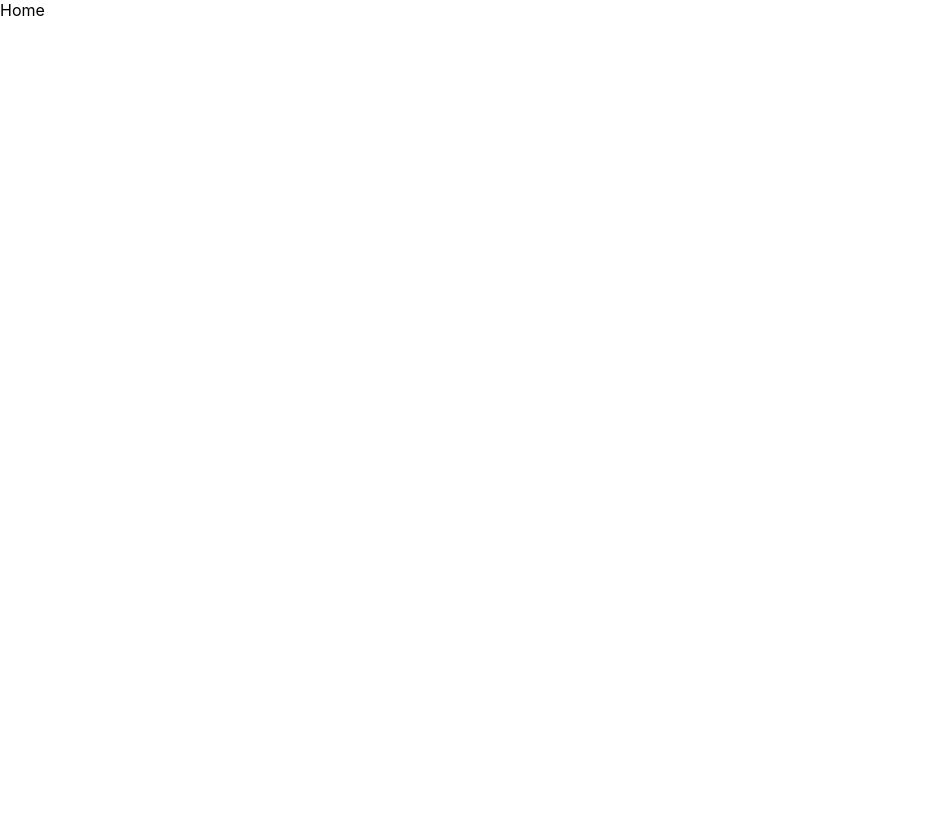
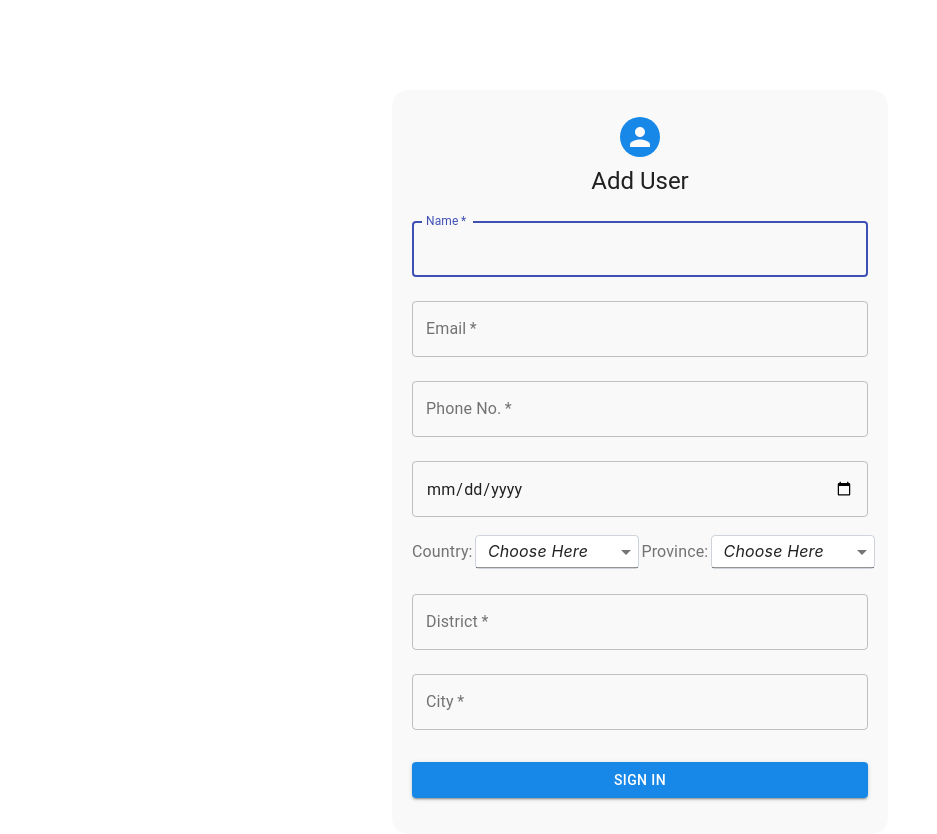
Before and after one commit to BaxanAcharya/user-input, a React (Create React App) app: page / in a window 1280 px wide. Shown: the whole page, without its empty margins (0-937 px from the left). Before the commit the page ends 800 px from the top, so only its background shows below. Built offline with nearby package versions, Linux system fonts and the light colour scheme.

Commit message:
Add user from

```diff
--- a/package.json
+++ b/package.json
@@ -3,6 +3,7 @@
   "version": "0.1.0",
   "private": true,
   "dependencies": {
+    "@material-ui/core": "^4.11.3",
     "@testing-library/jest-dom": "^5.11.4",
     "@testing-library/react": "^11.1.0",
     "@testing-library/user-event": "^12.1.10",
--- a/src/App/index.tsx
+++ b/src/App/index.tsx
@@ -1,10 +1,17 @@
 import React from "react";
 import Routes from "./Routes";
-import '../assests/sass/main.scss'
+import { StylesProvider } from "@material-ui/core";
+
+import "../assests/sass/main.scss";
+
 interface IProps {}
 
 const app = (props: IProps) => {
-  return <Routes />;
+  return (
+    <StylesProvider injectFirst>
+      <Routes />
+    </StylesProvider>
+  );
 };
 
 export default app;
--- a/src/assests/sass/abstracts/variables.scss
+++ b/src/assests/sass/abstracts/variables.scss
@@ -0,0 +1,3 @@
+$form_background: #f9f9f9;
+$color_primary: #1788e8;
+$color_white: #ffffff;
--- a/src/assests/sass/main.scss
+++ b/src/assests/sass/main.scss
@@ -1,3 +1,14 @@
 @import "./abstracts/variables.scss";
 
 @import "./profile/profile.scss";
+
+@import "./pages/home.scss";
+
+#root {
+  height: 100%;
+  width: 100%;
+}
+
+body {
+  background-color: $color_white;
+}
--- /dev/null
+++ b/src/assests/sass/pages/home.scss
@@ -0,0 +1,51 @@
+.home__container {
+  display: flex;
+  justify-content: center;
+  flex-direction: column;
+  align-items: center;
+  margin-top: 2%;
+}
+
+.home__address {
+  display: flex;
+  align-items: center;
+  margin-top: 2%;
+  margin-bottom: 2%;
+}
+.MuiInputBase-root.MuiInput-root.MuiInput-underline.makeStyles-input-5 {
+  height: 34px;
+  width: -webkit-fill-available;
+}
+
+.MuiInputBase-root.MuiInput-root.MuiInput-underline.makeStyles-input-5 {
+  margin-left: 0.5%;
+  margin-right: 0.5%;
+}
+
+.home__form {
+  background-color: $form_background;
+  padding: 5%;
+  border-radius: 16px;
+}
+
+@media only screen and (max-width: 800px) {
+  .home__form {
+    display: flex;
+  }
+  .home__address {
+    display: flex;
+    flex-direction: column;
+    align-items: flex-start;
+    margin-top: 2%;
+  }
+  .MuiInputBase-root.MuiInput-root.MuiInput-underline.makeStyles-input-5 {
+    margin-left: 0.5%;
+    margin-right: 0.5%;
+    margin-top: 2%;
+    margin-bottom: 2%;
+  }
+}
+
+.button {
+  background-color: $color_primary;
+}
--- a/src/pages/Home/Home.tsx
+++ b/src/pages/Home/Home.tsx
@@ -1,15 +1,202 @@
-import React from 'react';
+import {
+  Avatar,
+  Button,
+  Container,
+  CssBaseline,
+  InputLabel,
+  makeStyles,
+  MenuItem,
+  Select,
+  TextField,
+  Typography,
+} from "@material-ui/core";
+import React from "react";
 
-interface IProps{
+interface IProps {}
 
-}
+
+
+
+const useStyles = makeStyles((theme) => ({
+  paper: {
+    marginTop: theme.spacing(8),
+    display: "flex",
+    flexDirection: "column",
+    alignItems: "center",
+  },
+  avatar: {
+    margin: theme.spacing(1),
+    backgroundColor: theme.palette.secondary.main,
+  },
+  form: {
+    width: "100%", // Fix IE 11 issue.
+    marginTop: theme.spacing(1),
+  },
+  submit: {
+    margin: theme.spacing(3, 0, 2),
+  },
+  input: {
+    borderRadius: 4,
+    position: 'relative',
+    backgroundColor: theme.palette.background.paper,
+    border: '1px solid #ced4da',
+    fontSize: 16,
+    // color:"black",
+    padding: '10px 26px 10px 12px',
+    transition: theme.transitions.create(['border-color', 'box-shadow']),
+    // Use the system font instead of the default Roboto font.
+    fontFamily: [
+      '-apple-system',
+      'BlinkMacSystemFont',
+      '"Segoe UI"',
+      'Roboto',
+      '"Helvetica Neue"',
+      'Arial',
+      'sans-serif',
+      '"Apple Color Emoji"',
+      '"Segoe UI Emoji"',
+      '"Segoe UI Symbol"',
+    ].join(','),
+    // '&:focus': {
+    //   borderRadius: 4,
+    //   borderColor: '#80bdff',
+    //   boxShadow: '0 0 0 0.2rem rgba(0,123,255,.25)',
+    // },
+},
+}));
 
 const Home = (props: IProps) => {
-    return (
-        <div>
-            Home
-        </div>
-    )
-}
+  const classes = useStyles();
+
+  const handleChange=()=>{
+
+  }
+  return (
+    <Container maxWidth="xs" className="home__container">
+      <CssBaseline />
+      <div className={`${classes.paper} home__form`} >
+        <Avatar className={`button ${classes.avatar}`}></Avatar>
+        <Typography component="h1" variant="h5">
+          Add User
+        </Typography>
+        <form className={classes.form}>
+          <TextField
+            variant="outlined"
+            margin="normal"
+            required
+            fullWidth
+            id="name"
+            type="text"
+            label="Name"
+            name="name"
+            autoComplete="name"
+            autoFocus
+          />
+          <TextField
+            variant="outlined"
+            margin="normal"
+            required
+            fullWidth
+            name="email"
+            label="Email"
+            type="email"
+            id="email"
+          />
+          <TextField
+            variant="outlined"
+            margin="normal"
+            required
+            fullWidth
+            name="phone"
+            label="Phone No."
+            type="number"
+            id="phone"
+          />
+          <TextField
+            variant="outlined"
+            margin="normal"
+            required
+            fullWidth
+            name="date"
+            type="date"
+            id="dob"
+          />
+          {/* ------------------------------------------------------ */}
+          <div className="home__address">
+          <InputLabel id="demo-customized-select-label">Country:</InputLabel>
+          <Select
+            labelId="demo-customized-select-label"
+            id="demo-customized-select"
+            defaultValue="Default"
+            //   value={age}
+              onChange={handleChange}
+            className={classes.input}
+          >
+            <MenuItem value="Default">
+              <em>Choose Here</em>
+            </MenuItem>
+            <MenuItem value={10}>Ten</MenuItem>
+            <MenuItem value={20}>Twenty</MenuItem>
+            <MenuItem value={30}>Thirty</MenuItem>
+          </Select>
+
+
+          <InputLabel id="demo-customized-select-label">Province:</InputLabel>
+          <Select
+            labelId="demo-customized-select-label"
+            id="demo-customized-select"
+            defaultValue="Default"
+            //   value={age}
+              onChange={handleChange}
+            className={classes.input}
+          >
+            <MenuItem value="Default">
+              <em>Choose Here</em>
+            </MenuItem>
+            <MenuItem value={1}>1</MenuItem>
+            <MenuItem value={2}>2</MenuItem>
+            <MenuItem value={3}>3</MenuItem>
+            <MenuItem value={4}>4</MenuItem>
+            <MenuItem value={5}>5</MenuItem>
+            <MenuItem value={6}>6</MenuItem>
+            <MenuItem value={7}>7</MenuItem>
+          </Select>
+          </div>
+          <TextField
+            variant="outlined"
+            margin="normal"
+            required
+            fullWidth
+            label="District"
+            name="district"
+            type="text"
+            id="district"
+          />
+          <TextField
+            variant="outlined"
+            margin="normal"
+            required
+            fullWidth
+            label="City"
+            name="city"
+            type="text"
+            id="city"
+          />
+
+          {/* ------------------------------------------- */}
+          <Button
+            type="submit"
+            fullWidth
+            variant="contained"
+            color="primary"
+            className={` button ${classes.submit}`}
+          >
+            Sign In
+          </Button>
+        </form>
+      </div>
+    </Container>
+  );
+};
 
 export default Home;
```
Also changed, not shown: 1 other file (tests, documents, lock files or other folders).
